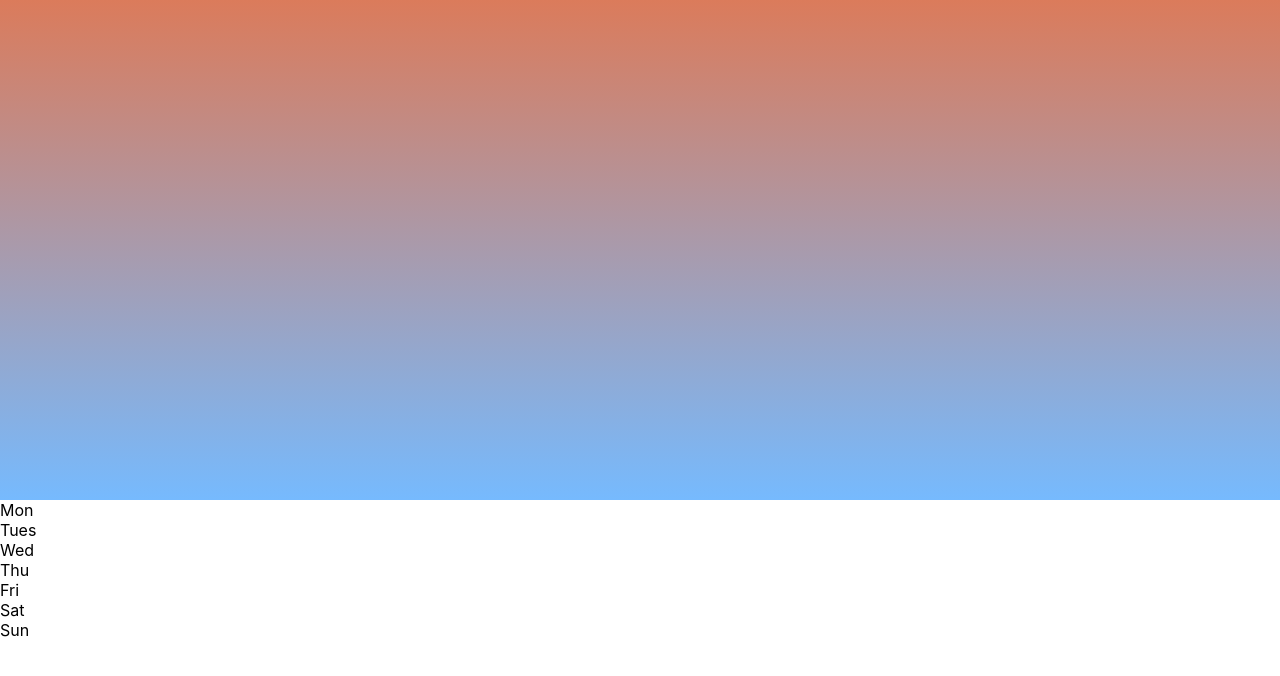
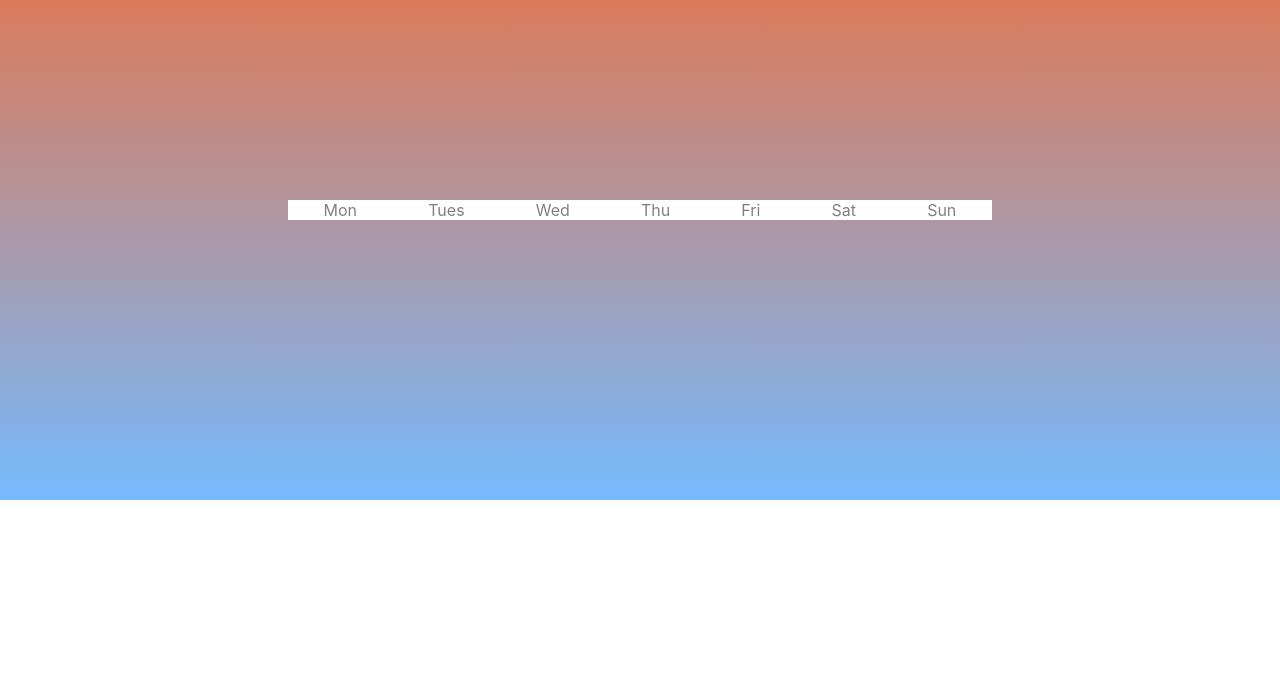
Before and after one commit to SebastianSloma/Calendar_TS, a React (Create React App) app: page / in a window 1280 px wide. Shown: the top 676 px of the page. Built offline with nearby package versions, Linux system fonts and the light colour scheme.

Commit message:
styled week days

```diff
--- a/src/App.css
+++ b/src/App.css
@@ -3,3 +3,21 @@
   width: 100%;
   height: 500px;
 }
+
+.calendar-container{
+  width: 55%;
+  margin: auto;
+  position: relative;
+  top: -500px;
+  padding-top: 200px;
+}
+.weekdays-container{
+  display: flex;
+  margin: auto;
+  justify-content: space-around;
+  background-color: white;
+}
+
+.weekdays-container .week-day{
+  color: #808080;
+}
```
